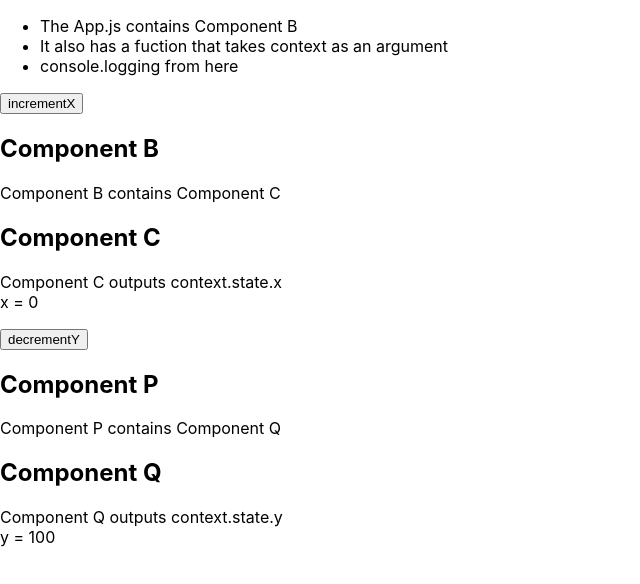
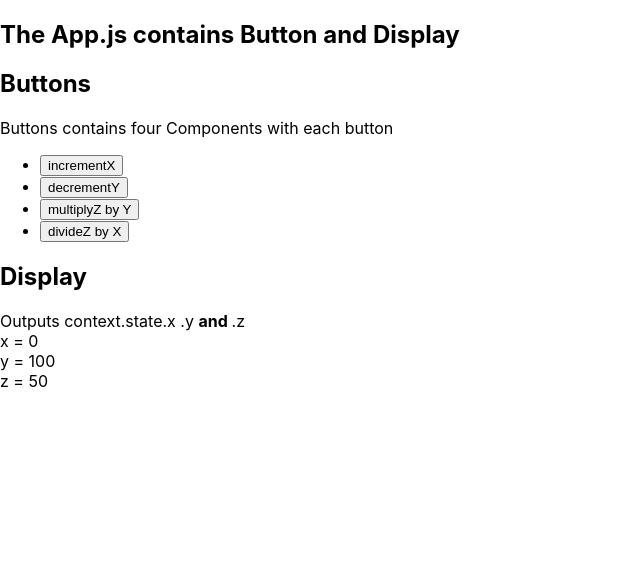
Before and after one commit to exitroute/context-api-exercise, a React (Create React App) app: page / in a window 1280 px wide. Shown: the top 584 px of the page, without its empty margins (0-640 px from the left). Built offline with nearby package versions, Linux system fonts and the light colour scheme.

Commit message:
Display and buttons implemented

```diff
--- a/src/App.js
+++ b/src/App.js
@@ -1,38 +1,18 @@
 import React, { Component } from 'react';
-// import logo from './logo.svg';
+
 import './App.css';
-import { MyProvider, MyContext } from './context';
-import B from './components/B';
-import P from "./components/P";
+import { MyProvider } from './context';
+
+import Display from "./components/Display";
+import Buttons from './components/Buttons';
 
 class App extends Component {
   render() {
     return (
       <MyProvider>
-        <MyContext.Consumer>
-          {/* child of consumer is always a function */}
-          {
-            (context) => (
-              <div>
-                <ul>
-                  <li>The App.js contains Component B </li>
-                  <li>It also has a fuction that takes context as an argument</li>
-                  <li>
-                    console.logging from here
-                  {console.log(
-                    "./App.js <MyProvider <MyContext.Consumer> > arrg context: ",
-                    context
-                  )}
-                  </li>
-                </ul>
-                <button onClick={context.incrementX}>incrementX</button>
-                <B />
-                <button onClick={context.decrementY}>decrementY</button>
-                <P />
-              </div>
-            )
-          }
-        </MyContext.Consumer>
+            <h2>The App.js contains Button and Display </h2>
+          <Buttons />
+          <Display />
       </MyProvider>
     );
   }
--- a/src/components/B.js
+++ /dev/null
@@ -1,14 +0,0 @@
-import React, { Component } from 'react'
-import C from './C';
-
-export default class B extends Component {
-  render() {
-    return (
-      <div>
-        <h2>Component B</h2>
-        Component B contains Component C
-        <C />
-      </div>
-    )
-  }
-}
--- /dev/null
+++ b/src/components/Buttons.js
@@ -0,0 +1,42 @@
+import React, { Component, Fragment } from 'react';
+import { MyContext } from "../context";
+/*
+* Use for BUTTONS
+*   Import CONTEXT
+*   Wrap <buttons>  in <MyContext.Consumer>
+*   and set onClick to context.incrementX
+*/
+
+export default class Buttons extends Component {
+  render() {
+    return (
+      <div>
+        <MyContext.Consumer>
+          {
+            (context) => (
+              <Fragment>
+              <h2>Buttons</h2>
+              <p>
+                Buttons contains four Components with each button
+                </p>
+              <ul>
+                <li>
+                  <button onClick={context.incrementX}>incrementX</button>
+                </li>
+                <li>
+                  <button onClick={context.decrementY}>decrementY</button>
+                </li>
+                <li>
+                  <button onClick={context.multiplyZ}>multiplyZ by Y</button>
+                </li>
+                <li>
+                  <button onClick={context.divideZ}>divideZ by X</button>
+                </li>
+              </ul>
+              </Fragment>
+            )}
+        </MyContext.Consumer>
+      </div>
+    )
+  }
+}
--- a/src/components/C.js
+++ /dev/null
@@ -1,23 +0,0 @@
-import React, { Component } from 'react'
-import { MyContext } from '../context';
-
-export default class C extends Component {
-  render() {
-    return (
-      <MyContext.Consumer>
-        {/* child of consumer is always a function */}
-        {
-          (context) => (
-            <div>
-              <h2>Component C</h2>
-              <p>
-                Component C outputs context.state.x<br />
-                x = {context.state.x}
-              </p>
-            </div>
-          )
-        }
-      </MyContext.Consumer>
-    )
-  }
-}
--- /dev/null
+++ b/src/components/Display.js
@@ -0,0 +1,31 @@
+import React, { Component } from 'react'
+import { MyContext } from '../context';
+
+/*
+* USE this component to DISPLAY ALL
+* X Import CONTEXT
+* X Wrap context.state.x y and z in <MyContext.Consumer>
+*/
+
+export default class Display extends Component {
+  render() {
+    return (
+      <MyContext.Consumer>
+        {/* child of consumer is always a function */}
+        {
+          (context) => (
+            <div>
+              <h2>Display</h2>
+              <p>
+                Outputs context.state.x .y <strong>and </strong>.z<br />
+                x = {context.state.x}<br />
+                y = {context.state.y}<br />
+                z = {context.state.z}
+              </p>
+            </div>
+          )
+        }
+      </MyContext.Consumer>
+    )
+  }
+}
--- a/src/context.js
+++ b/src/context.js
@@ -2,15 +2,42 @@ import React, { Component } from 'react'
 
 // 1st, make a new context
 export const MyContext = React.createContext();
+
+/*
+* REDUCER function with state and action as arguments
+* SWITCH statement with CASES for change to the state
+* And RETURNS the UPDATED state
+*
+* Add a DISPATCH property to the STATE with
+* FUNCTION as a property
+* that SETsSTATE by Calling the REDUCER
+*
+* RETURN a <Provider> with a VALUE this.state
+*/
 
 // 2nd, create a provider component
 export class MyProvider extends Component {
 
   state = {
     x: 0,
-    y: 100
+    y: 100,
+    z: 50
   };
   // we return a context provider
+
+  multiplyZ = () => {
+    this.setState({
+      z: this.state.z * this.state.y
+    })
+  }
+
+  divideZ = () => {
+    this.setState({
+      z: this.state.z / this.state.x
+    })
+  }
+
+
   render() {
 
     console.log("./context.js <MyProvider /> this.state: ", this.state);
@@ -21,7 +48,9 @@ export class MyProvider extends Component {
         value={{
           state: this.state,
           incrementX: () => {this.setState({x: this.state.x + 1})},
-          decrementY: () => {this.setState({y: this.state.y - 1})}
+          decrementY: () => {this.setState({y: this.state.y - 1})},
+          multiplyZ: this.multiplyZ,
+          divideZ: this.divideZ
         }}
       >
         {this.props.children}
```
